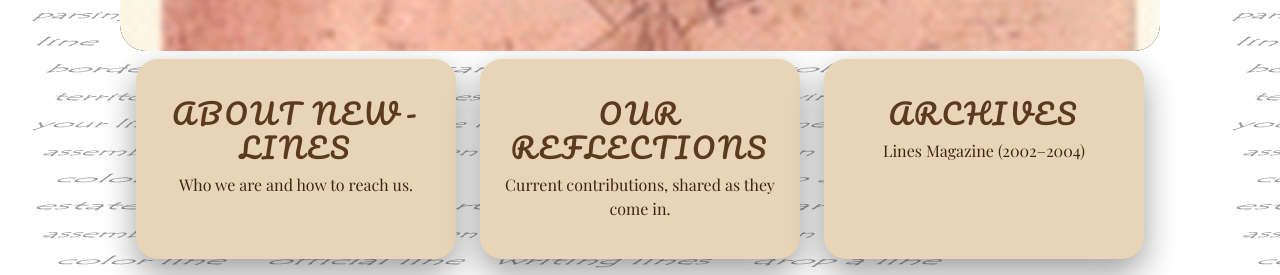
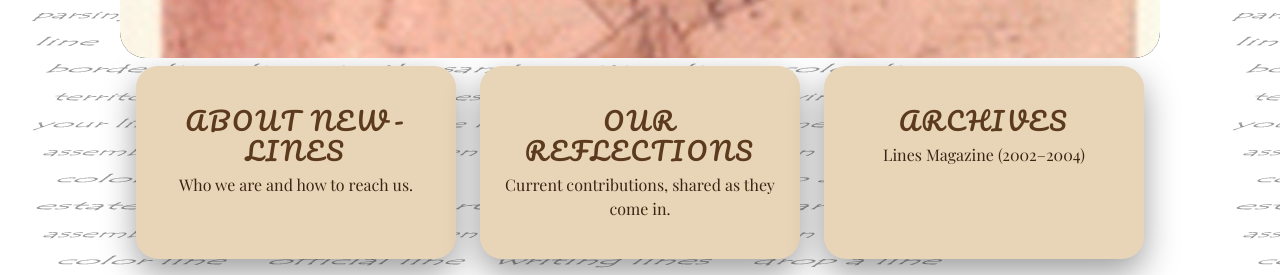
Before and after one commit to IEAcAcademy/Newlines, a plain HTML site: page index.html in a window 1280 px wide. Shown: the part 525-800 px from the top of the page. Drawn offline with nearby package versions, Linux system fonts and the light colour scheme.

Commit message:
Homepage: box headings at the size they had before the cursive change
The headings are smaller than the top name, as before.

Co-Authored-By: Claude Haiku 5.5 <noreply@anthropic.com>

```diff
--- a/site.css
+++ b/site.css
@@ -32,7 +32,7 @@ h3,h4{font-weight:400;color:#fff}
 .trio{display:grid;grid-template-columns:repeat(3,minmax(0,1fr));gap:clamp(8px,2vw,24px);max-width:1040px;margin:20px auto;padding:0 16px}
 .box{display:block;background:#E8D5B7;border-radius:22px;box-shadow:0 14px 34px rgba(0,0,0,.38);padding:clamp(14px,3vw,40px) clamp(8px,2vw,24px);text-align:center;text-decoration:none;color:var(--text);transition:transform .3s ease,box-shadow .3s ease}
 .box:hover{transform:translateY(-6px);box-shadow:0 20px 40px rgba(0,0,0,.5)}
-.box h2{margin:0 0 8px;font-family:"Pacifico",cursive;font-weight:400;text-transform:uppercase;letter-spacing:.12em;font-size:clamp(15px,2.6vw,28px);color:#5C3A1E}
+.box h2{margin:0 0 8px;font-family:"Pacifico",cursive;font-weight:400;text-transform:uppercase;letter-spacing:.12em;font-size:clamp(13px,2.35vw,25px);color:#5C3A1E}
 .box p{margin:0;font-family:"Playfair Display",serif;font-size:clamp(13px,1.8vw,16px);color:#3B2412}
 
 /* the home page fits one screen: no scrolling */
```
